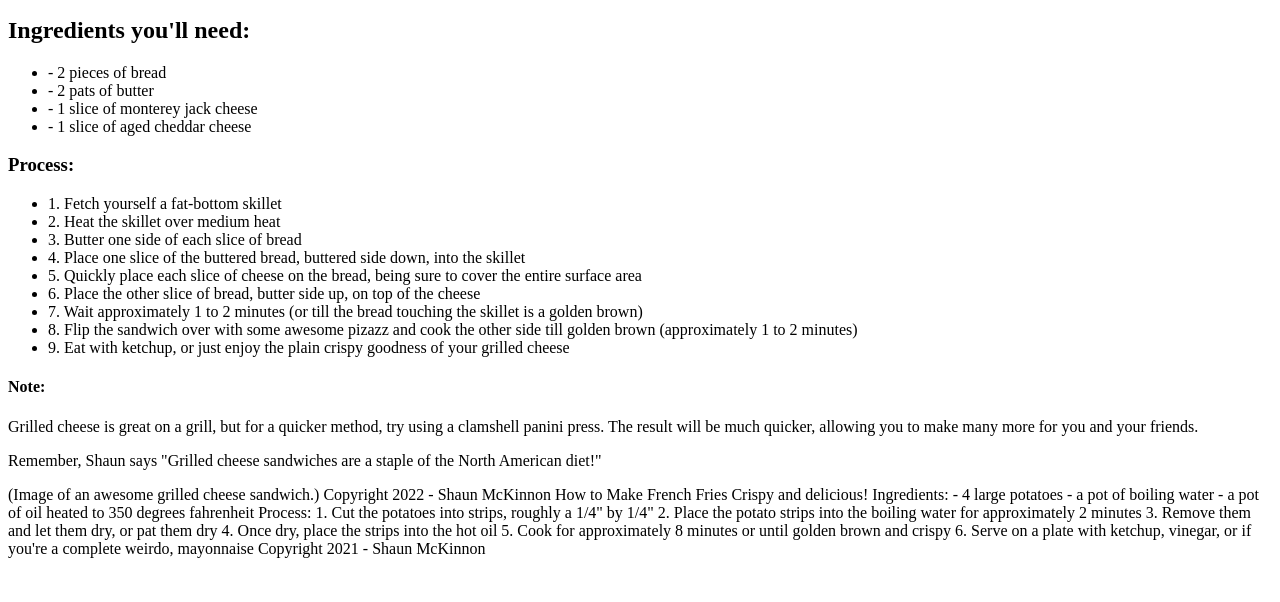
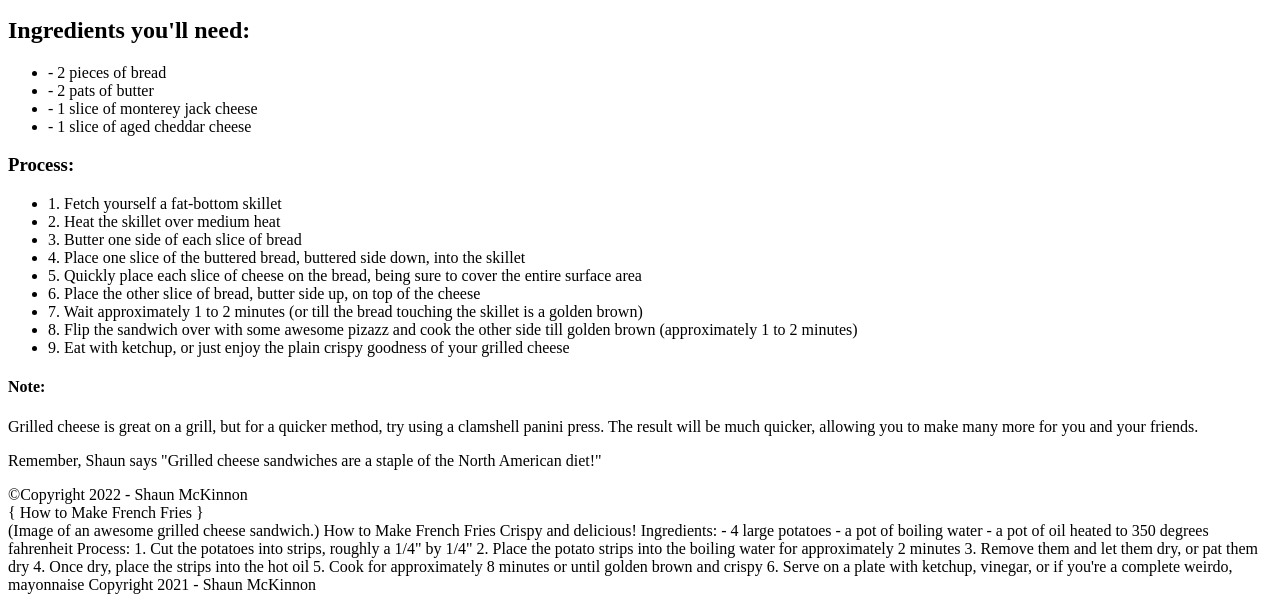
Before and after one commit to Ahmet-b-o/Lesson-02-Lab-How-to-Make-Grilled-Cheese, a plain HTML site: page index.html in a window 1280 px wide. Shown: the part 405-1007 px from the top of the page. Before the commit the page ends 971 px from the top, so only its background shows below. Drawn offline with Linux system fonts and the light colour scheme.

Commit message:
Navigation test06

```diff
--- a/index.html
+++ b/index.html
@@ -55,12 +55,19 @@
     <p>
         Remember, Shaun says "Grilled cheese sandwiches are a staple of the North American diet!"
     </p>
+    <footer>
+        &copy;Copyright 2022 - Shaun McKinnon
+    </footer>
 </section>
 <body>
+    <nav>
+        {
+            How to Make French Fries
+        }
+    </nav>
 
 </body>
 </html>
-
 
 
 (Image of an awesome grilled cheese sandwich.)
@@ -85,7 +92,7 @@
 
 
 
-Copyright 2022 - Shaun McKinnon
+
 
 
 How to Make French Fries
```
